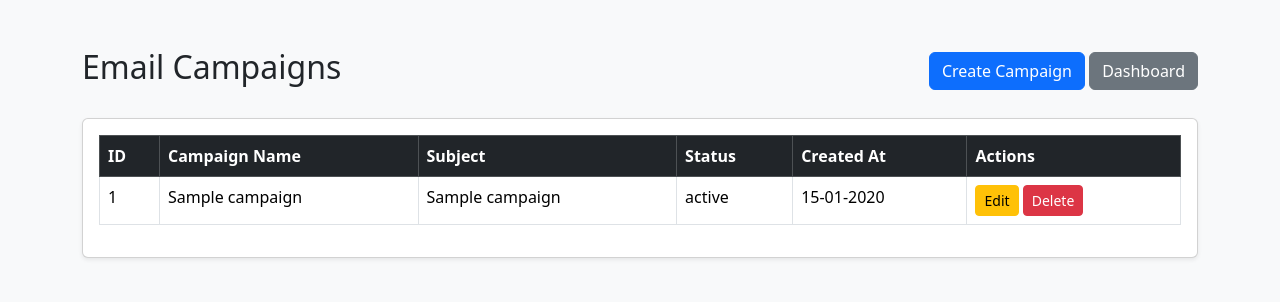
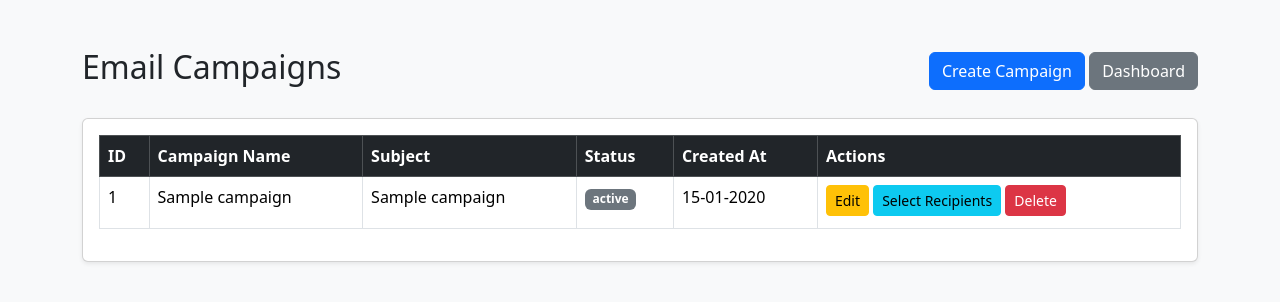
Before and after one commit to Priyanka-github26/Email-Marketing-Automation, a Flask app: page /campaigns in a window 1280 px wide. Shown: the part 56-358 px from the top of the page. Run offline with Flask 3, Linux system fonts and the light colour scheme; a user stored in the database is signed in; tables that the repository leaves empty hold one stand-in row (values such as "Sample post").

Commit message:
Add campaign recipient selection action

```diff
--- a/app/templates/campaigns.html
+++ b/app/templates/campaigns.html
@@ -63,7 +63,11 @@
                             <td>{{ campaign.id }}</td>
                             <td>{{ campaign.name }}</td>
                             <td>{{ campaign.subject }}</td>
-                            <td>{{ campaign.status }}</td>
+                            <td>
+                                <span class="badge bg-secondary">
+                                    {{ campaign.status }}
+                                </span>
+                            </td>
 
                             <td>
                                 {{ campaign.created_at.strftime('%d-%m-%Y') if campaign.created_at else '' }}
@@ -71,8 +75,13 @@
 
                             <td>
                                 <a href="{{ url_for('main.edit_campaign', campaign_id=campaign.id) }}"
-                                   class="btn btn-warning btn-sm">
+                                   class="btn btn-warning btn-sm mb-1">
                                     Edit
+                                </a>
+
+                                <a href="{{ url_for('main.manage_campaign_recipients', campaign_id=campaign.id) }}"
+                                   class="btn btn-info btn-sm mb-1">
+                                    Select Recipients
                                 </a>
 
                                 <form method="POST"
@@ -80,7 +89,7 @@
                                       style="display: inline;"
                                       onsubmit="return confirm('Are you sure you want to delete this campaign?');">
 
-                                    <button type="submit" class="btn btn-danger btn-sm">
+                                    <button type="submit" class="btn btn-danger btn-sm mb-1">
                                         Delete
                                     </button>
 
```
